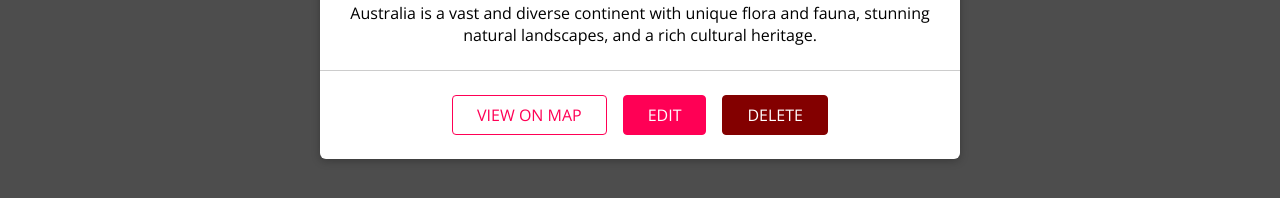
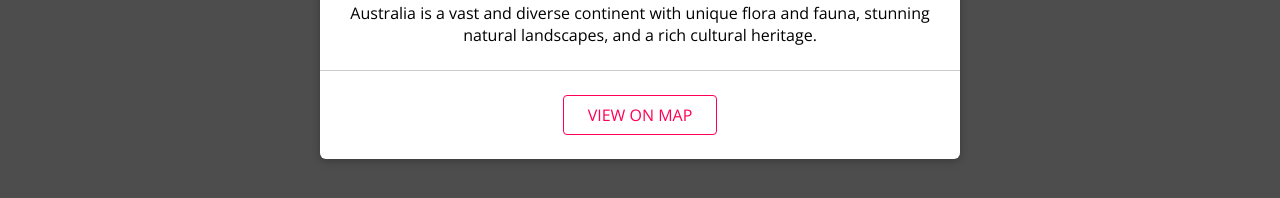
Before and after one commit to akashzsh/MERN-Project, a React (Create React App) app in the folder Frontend/app-frontend/: page /u1/places in a window 1280 px wide. Shown: the part 488-686 px from the top of the page. Built offline with nearby package versions, Linux system fonts and the light colour scheme.

Commit message:
login logout button management

```diff
--- a/Frontend/app-frontend/src/places/components/PlaceItem.js
+++ b/Frontend/app-frontend/src/places/components/PlaceItem.js
@@ -1,11 +1,14 @@
-import React, { useState } from "react";
+import React, { useState, useContext } from "react";
 
 import Button from "../../shared/components/FormElements/Button";
 import Card from "../../shared/components/UIElements/Card";
 import Modal from "../../shared/components/UIElements/Modal";
+import { AuthContext } from "../../shared/context/auth-context";
 import "./PlaceItem.css";
 
 const PlaceItem = (props) => {
+  const auth = useContext(AuthContext);
+
   const [showMap, setShowMap] = useState(false);
   const [showConfirmModal, setShowConfirmModal] = useState(false);
 
@@ -72,10 +75,14 @@
             <Button inverse onClick={openMapHandler}>
               VIEW ON MAP
             </Button>
-            <Button to={`/places/${props.id}`}>EDIT</Button>
-            <Button danger onClick={showDeleteWarningHandler}>
-              DELETE
-            </Button>
+            {auth.isLoggedIn && (
+              <React.Fragment>
+                <Button to={`/places/${props.id}`}>EDIT</Button>
+                <Button danger onClick={showDeleteWarningHandler}>
+                  DELETE
+                </Button>
+              </React.Fragment>
+            )}
           </div>
         </Card>
       </li>
--- a/Frontend/app-frontend/src/shared/components/Navigation/NavLinks.js
+++ b/Frontend/app-frontend/src/shared/components/Navigation/NavLinks.js
@@ -24,9 +24,15 @@
           <NavLink to="/places/new">ADD PLACE</NavLink>
         </li>
       )}
-      {!auth.isLoggedIn && (
+      {!auth.isLoggedIn ? (
         <li>
           <NavLink to="/login">LOGIN</NavLink>
+        </li>
+      ) : (
+        <li>
+          <button style={{ border: "transparent" }} onClick={auth.logout}>
+            LOGOUT
+          </button>
         </li>
       )}
     </ul>
```
